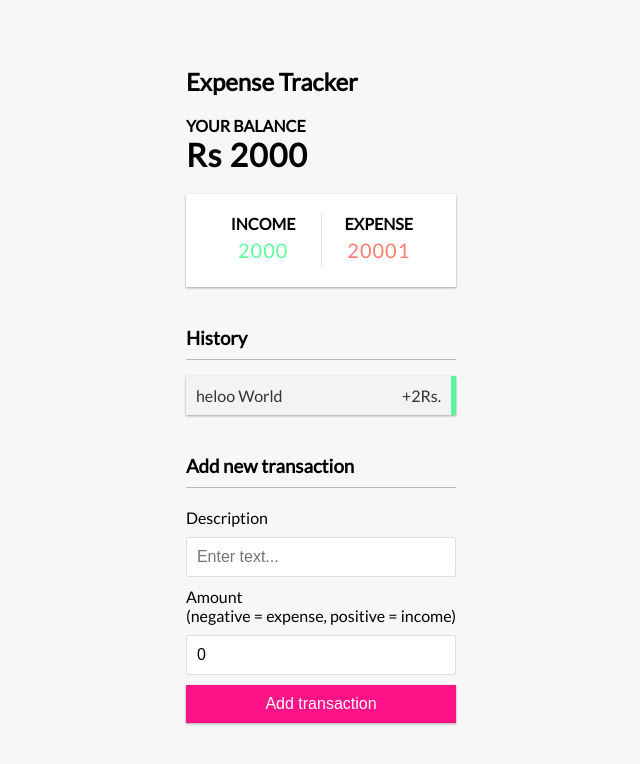
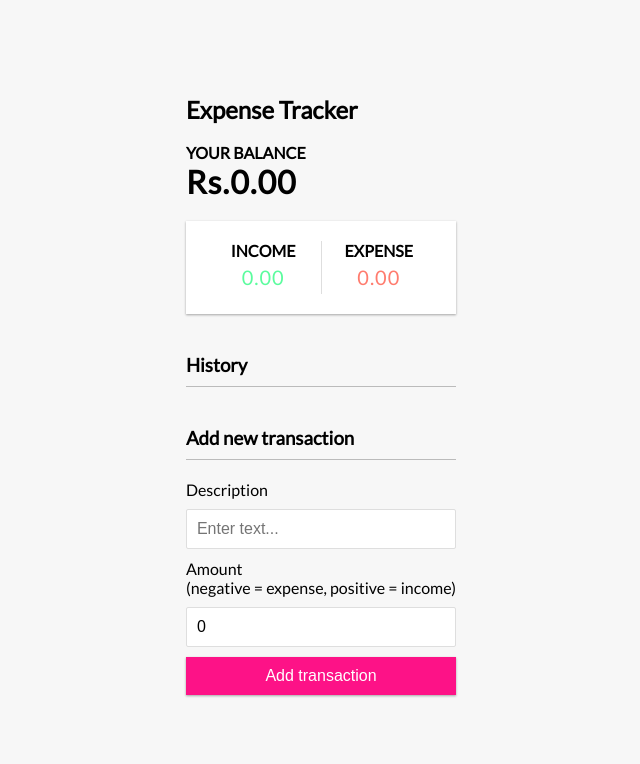
Before and after one commit to saadusufzai/Expense-Tracker-React-App-TypeScript-PWA-Push-Notificaions, a React (Create React App) app: page / in a window 1280 px wide. Shown: the top 764 px of the page, without its empty margins (319-959 px from the left). Built offline with nearby package versions, Linux system fonts and the light colour scheme.

Commit message:
expense tracker with typescript

```diff
--- a/src/Components/AddTransaction.tsx
+++ b/src/Components/AddTransaction.tsx
@@ -1,8 +1,10 @@
-import React, {useState} from 'react'
+import React, {useState, useContext} from 'react'
+import { AppContext } from '../context/GlobalContext';
 
 const AddTransaction = () => {
-  const [text, setText] = useState('');
-  const [amount, setAmount] = useState(0);
+  const [text, setText]  = useState<string>();
+  const [amount, setAmount] = useState<any>(0);
+  const {addTransaction} = useContext(AppContext)
 
   const onSubmit = (e:any) => {
     e.preventDefault();
@@ -13,7 +15,7 @@ const AddTransaction = () => {
       amount: +amount
     }
 
-    // addTransaction(newTransaction);
+    addTransaction(newTransaction);
   }
 
   return (
@@ -22,16 +24,16 @@ const AddTransaction = () => {
       <form onSubmit={onSubmit}>
         <div className="form-control">
           <label htmlFor="text">Description</label>
-          <input type="text" value={text} onChange={(e) => setText(e.target.value)} placeholder="Enter text..." />
+          <input type="text" value={text} onChange={(e:React.ChangeEvent<HTMLInputElement>) => setText(e.target.value)} placeholder="Enter text..." />
         </div>
         <div className="form-control">
           <label htmlFor="amount"
             >Amount <br />
             (negative = expense, positive = income)</label
           >
-          <input type="number" value={amount} onChange={(e:any) => setAmount(e.target.value)} placeholder="Enter amount..." />
+          <input type="number" value={amount} onChange={(e:React.ChangeEvent<HTMLInputElement>) => setAmount(e.target.value)} placeholder="Enter amount..." />
         </div>
-        <button className="btn">Add transaction</button>
+        <button type='submit' className="btn">Add transaction</button>
       </form>
     </div>
   )
--- a/src/Components/Balance.tsx
+++ b/src/Components/Balance.tsx
@@ -4,12 +4,14 @@ import { AppContext } from '../context/GlobalContext'
 const Balance:React.FC = () => {
 
   const {transactions} = useContext(AppContext)
-  console.log(transactions)
+  const amounts = transactions.map(e=>e.amount)
+
+  const total = amounts.reduce((acc, item) => (acc += item), 0).toFixed(2);
 
   return (
     <div>
       <h4>Your Balance</h4>
-       <h1>Rs 2000</h1>
+       <h1>Rs.{total}</h1>
     </div>
   )
 }
--- a/src/Components/IncomeExpenses.tsx
+++ b/src/Components/IncomeExpenses.tsx
@@ -1,15 +1,31 @@
-import React from 'react'
+import React,{useContext} from 'react'
+import { AppContext } from '../context/GlobalContext';
 
-const IncomeExpenses = () => {
+const IncomeExpenses:React.FC = () => {
+  const { transactions } = useContext(AppContext);
+
+  const amounts = transactions.map(e => e.amount);
+
+  const income = amounts
+    .filter(item => item > 0)
+    .reduce((acc, item) => (acc += item), 0)
+    .toFixed(2);
+
+  const expense = (
+    amounts.filter(item => item < 0).reduce((acc, item) => (acc += item), 0) *
+    -1
+  ).toFixed(2);
+
+
   return (
     <div className="inc-exp-container">
         <div>
           <h4>Income</h4>
-  <p className="money plus">2000</p>
+  <p className="money plus">{income}</p>
         </div>
         <div>
           <h4>Expense</h4>
-  <p className="money minus">20001</p>
+  <p className="money minus">{expense}</p>
         </div>
       </div>
   )
--- a/src/Components/Transaction.tsx
+++ b/src/Components/Transaction.tsx
@@ -1,18 +1,15 @@
-import React from 'react'
+import React,{useContext} from 'react'
+import { AppContext } from '../context/GlobalContext';
 
-const Transaction = () => {
+const Transaction = ({transaction}:any) => {
 
- const transaction = {
-  amount:2,
-  text:'heloo World'
- }
+  const  {deleteTransaction}  = useContext(AppContext);
 
  const sign = transaction.amount < 0 ? '-' : '+';
   return (
     <div>
        <li className={transaction.amount < 0 ? 'minus' : 'plus'}>
-       {transaction.text} <span>{sign}{Math.abs(transaction.amount)}Rs.</span><button onClick={() =>()=>console.log('delete trans')} className="delete-btn">x</button>
-
+       {transaction.text} <span>{sign}{Math.abs(transaction.amount)}Rs.</span><button onClick={() => deleteTransaction(transaction.id)} className="delete-btn">x</button>
      </li>
     </div>
   )
--- a/src/Components/TransactionList.tsx
+++ b/src/Components/TransactionList.tsx
@@ -1,12 +1,13 @@
-import React from 'react'
+import React,{useContext} from 'react'
 import Transaction from './Transaction'
-
+import { AppContext } from '../context/GlobalContext';
 const TransactionList = () => {
+  const { transactions } = useContext(AppContext);
   return (
     <div>
       <h3>History</h3>
       <ul className="list">
-        <Transaction/>
+        {transactions.map(transaction => (<Transaction key={transaction.id} transaction={transaction} />))}
        </ul>
     </div>
   )
--- a/src/types/types.ts
+++ b/src/types/types.ts
@@ -2,7 +2,7 @@ export type Props = {
     children: React.ReactNode;
   };
   export type Transactions = {
-    ammount:number;
+    amount:number;
     id:number;
     text:string
   }
```
